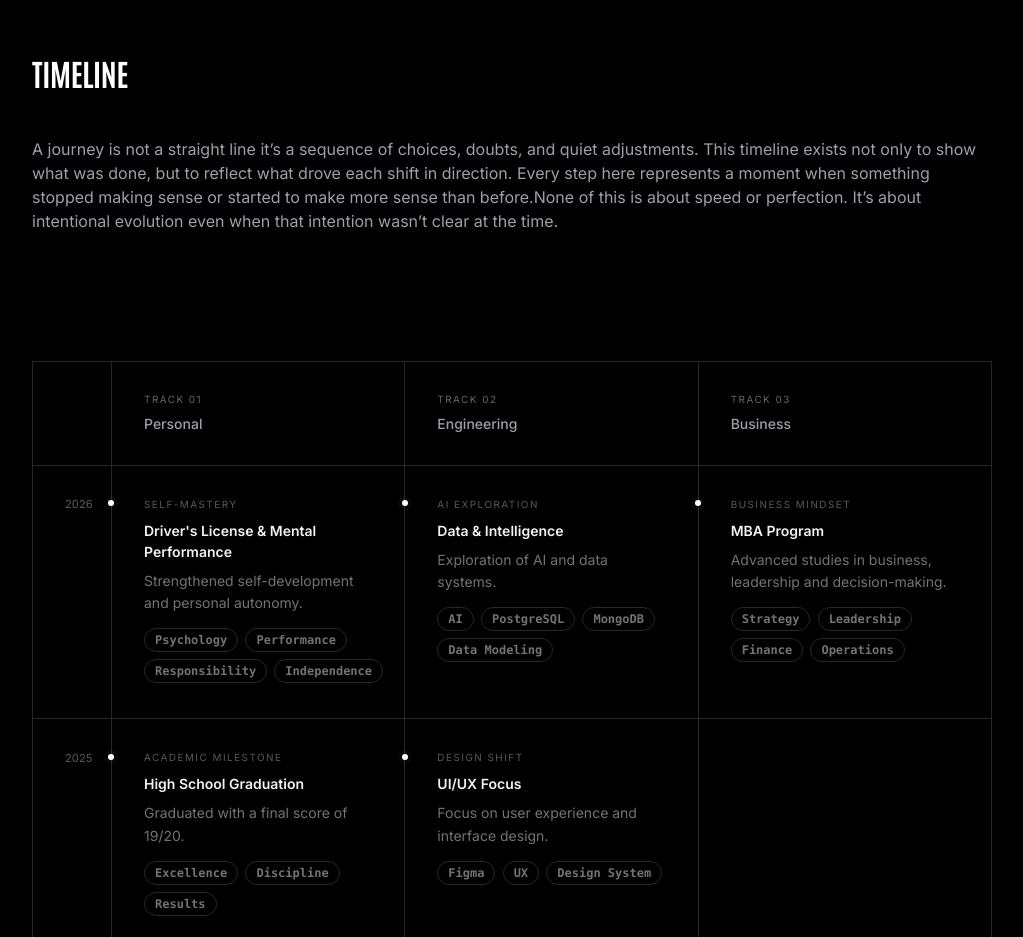
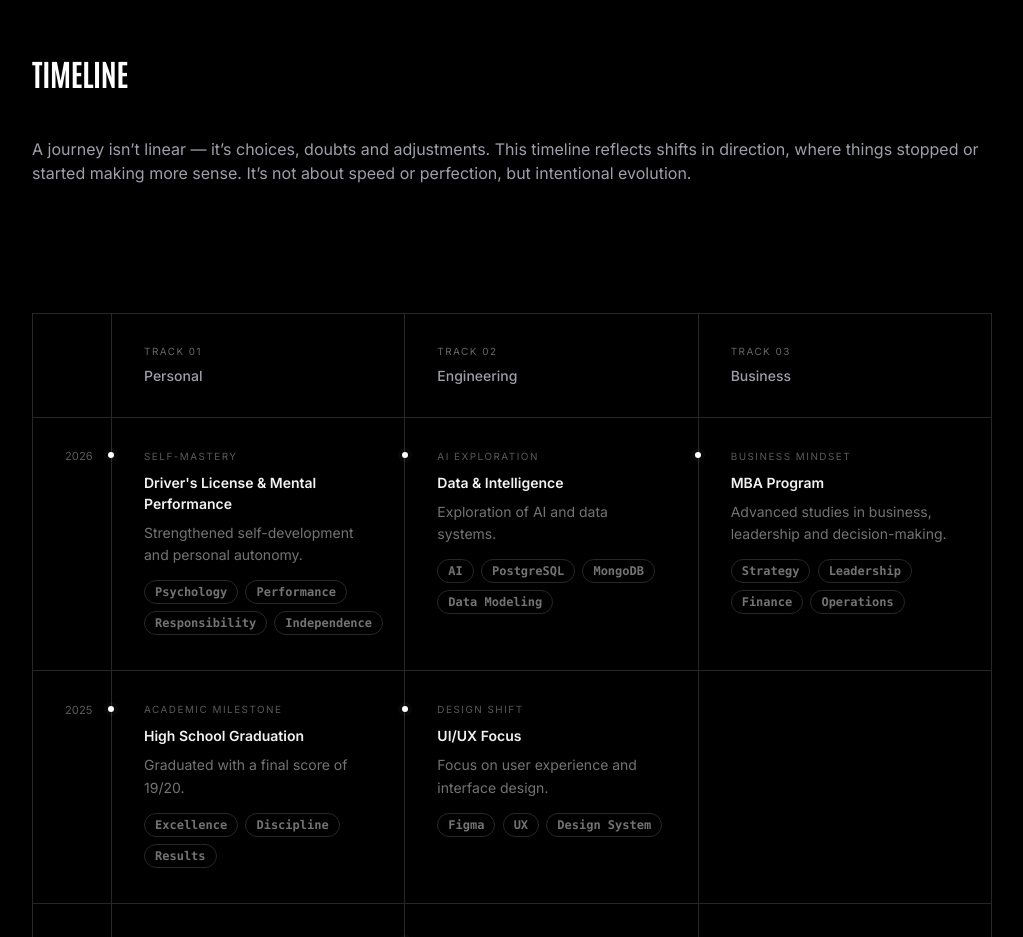
Before and after one commit to makeneto/makenedev, a React (Vite) app: page /about in a window 1280 px wide. Shown: the part 1540-2477 px from the top of the page, without its empty margins (128-1151 px from the left). Built offline with nearby package versions, Linux system fonts and the light colour scheme; a web font is replaced by a local one.

Commit message:
style: resume text

```diff
--- a/src/components/about/Timeline.tsx
+++ b/src/components/about/Timeline.tsx
@@ -12,13 +12,10 @@ export default function Timeline() {
         <ShowcaseHeader title="Timeline" />
         <div>
           <p className="description--normal">
-            A journey is not a straight line it’s a sequence of choices, doubts,
-            and quiet adjustments. This timeline exists not only to show what
-            was done, but to reflect what drove each shift in direction. Every
-            step here represents a moment when something stopped making sense or
-            started to make more sense than before.None of this is about speed
-            or perfection. It’s about intentional evolution even when that
-            intention wasn’t clear at the time.
+            A journey isn’t linear — it’s choices, doubts and adjustments. This
+            timeline reflects shifts in direction, where things stopped or
+            started making more sense. It’s not about speed or perfection, but
+            intentional evolution.
           </p>
         </div>
       </div>
```
